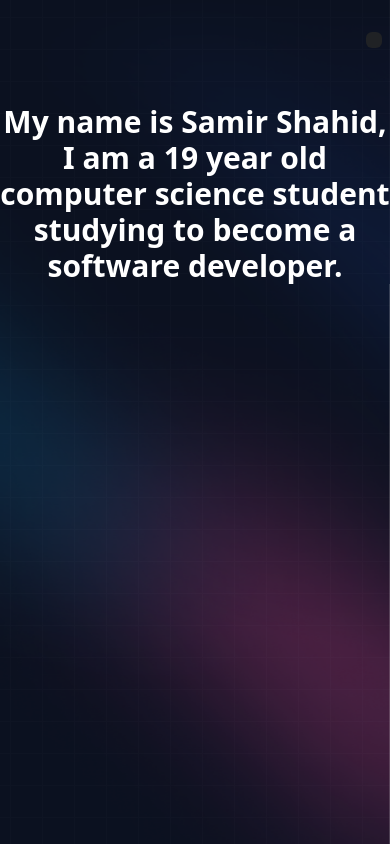
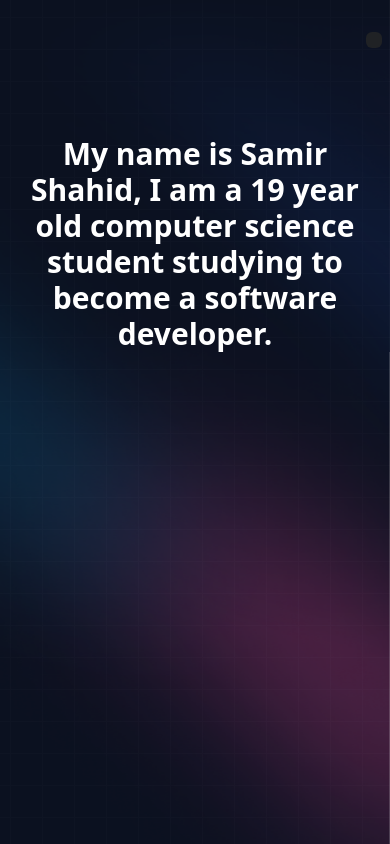
Before and after one commit to Sam772/Sam772.github.io, a React (Create React App) app: page /#/ in a window 390 px wide. Built offline with nearby package versions, Linux system fonts and the light colour scheme.

Commit message:
Added responsive cards

```diff
--- /dev/null
+++ b/src/pages/contact/index.css
@@ -0,0 +1,26 @@
+@tailwind base;
+@tailwind components;
+@tailwind utilities;
+
+@layer components {
+
+    .website-config {
+        @apply
+        max-w-7xl
+        mx-auto
+        px-4
+        sm:px-6
+        lg:px-8
+        pt-8
+    }
+
+    .contact-title {
+        @apply
+        mt-8
+        text-white
+        text-center
+        text-3xl
+        font-semibold
+        sm:text-4xl
+    }
+}
--- a/src/pages/contact/index.tsx
+++ b/src/pages/contact/index.tsx
@@ -1,9 +1,10 @@
 import React from 'react';
+import './index.css';
 
 const Contact = () => {
   return (
-    <div>
-      <p className='mt-8 text-white text-center text-3xl font-semibold sm:text-4xl'>
+    <div className='website-config'>
+      <p className='contact-title'>
         Contact
       </p>
     </div>
--- /dev/null
+++ b/src/pages/home/index.css
@@ -0,0 +1,26 @@
+@tailwind base;
+@tailwind components;
+@tailwind utilities;
+
+@layer components {
+
+    .website-config {
+        @apply
+        max-w-7xl
+        mx-auto
+        px-4
+        sm:px-6
+        lg:px-8
+        pt-8
+    }
+
+    .home-title {
+        @apply
+        mt-8
+        text-white
+        text-center
+        text-3xl
+        font-semibold
+        sm:text-4xl
+    }
+}
--- a/src/pages/home/index.tsx
+++ b/src/pages/home/index.tsx
@@ -1,9 +1,10 @@
 import React from 'react';
+import './index.css'
 
 const Home = () => {
   return (
-    <div>
-      <p className='mt-8 text-white text-center text-3xl font-semibold sm:text-4xl'>
+    <div className='website-config'>
+      <p className='home-title'>
       My name is Samir Shahid, I am a 19 year old computer science student studying to become a software developer.
       </p>
     </div>
--- a/src/pages/projects/index.css
+++ b/src/pages/projects/index.css
@@ -3,6 +3,34 @@
 @tailwind utilities;
 
 @layer components {
+
+    .website-config {
+        @apply
+        max-w-7xl
+        mx-auto
+        px-4
+        sm:px-6
+        lg:px-8
+        pt-8
+    }
+
+    .project-title {
+        @apply
+        mt-8
+        text-white
+        text-center
+        text-3xl
+        font-semibold
+        sm:text-4xl
+    }
+
+    .card-wrapper {
+        @apply
+        flex
+        flex-wrap
+        justify-center
+        m-6
+    }
 
     .card-body {
         @apply
@@ -16,6 +44,12 @@
         transition-transform
         ease-in-out
         duration-200
+        flex
+        flex-col
+        shadow-md
+        m-6
+        overflow-hidden
+        sm:w-80
     }
 
     .card-title {
@@ -43,4 +77,22 @@
         mx-2
         mb-2
     }
+
+    .wrapper {
+        @apply
+        mb-8
+        grid
+        gap-4
+        grid-cols-1
+        justify-center
+    }
+
+    .card2 {
+        @apply
+        shadow-2xl
+        rounded-none
+        min-w-full
+        flex
+    }
+
 }
--- a/src/pages/projects/index.tsx
+++ b/src/pages/projects/index.tsx
@@ -6,7 +6,7 @@ import portfolio from '../../images/portfolio.png'
 import blank from '../../images/blank.png'
 import './index.css'
 
-interface Props {
+interface ICard {
   img: string
   title: string
   desc: string
@@ -14,14 +14,11 @@ interface Props {
 
 const Projects = () => {
   return (
-    <div>
-      <div className="max-w-7xl mx-auto px-4 sm:px-6 lg:px-8 pt-8">
-        <p className='mt-8 text-white text-center text-3xl font-semibold sm:text-4xl'>
+    <div className="website-config">
+      <p className='project-title'>
         Projects
       </p>
-        <div className="flex items-center justify-between h-96">
-          <div className="hidden md:block h-56">
-            <div className="ml-10 flex items-baseline space-x-20">
+      <div className="card-wrapper">
           <Card
             img={clash}
             title="Clash"
@@ -37,35 +34,18 @@ const Projects = () => {
             title="Events Website"
             desc=" A website created to book aston events, created with html, css, bootstrap, javascript, sql and php"
           />
-            </div>
-          </div>
-        </div>
-        <div className="flex items-center justify-between h-96 mt-36">
-          <div className="ml-10 flex items-baseline space-x-20">
           <Card
             img={portfolio}
             title="Portfolio Website"
             desc="A website created with react, typescript and tailwind css"
           />
-            <Card
-              img={blank}
-              title="[INSERT TITLE]"
-              desc="[INSERT TEXT]"
-            />
-            <Card
-              img={blank}
-              title="[INSERT TITLE]"
-              desc="[INSERT TEXT]"
-            />
-          </div>
-        </div>
       </div>
       <div className='mb-16'/>
     </div>
   )
 }
 
-const Card = (props: Props) => {
+const Card = (props: ICard) => {
   return (
     <div className='card-body'>
       <img src={props.img} className='card-img' alt='img'/>
```
Lines whose indentation alone changed are shown as unchanged.
